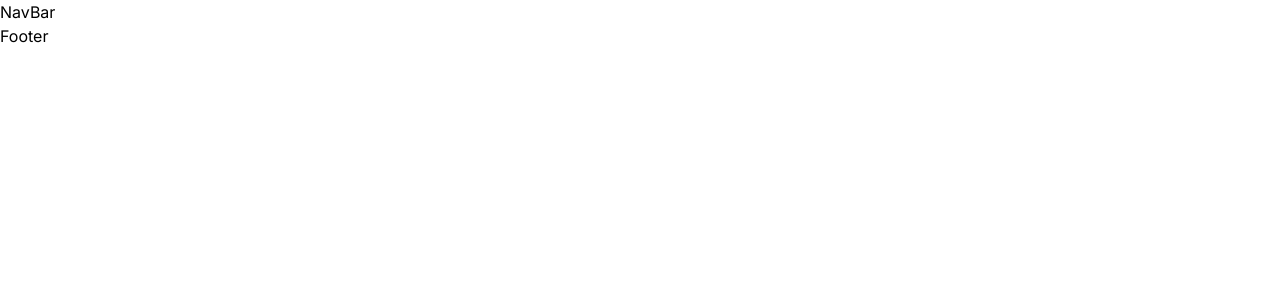
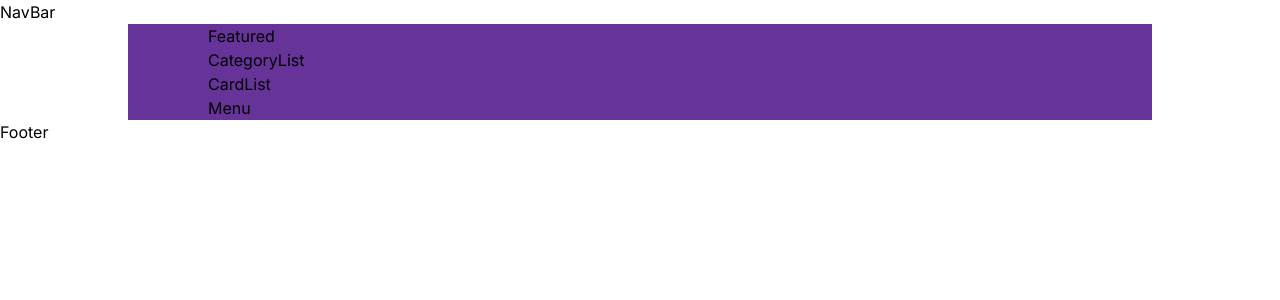
Before and after one commit to LuisArielRetanaHernadez/blog_mabi, a Next.js app: page / in a window 1280 px wide. Shown: the top 300 px of the page. Built offline with nearby package versions, Linux system fonts and the light colour scheme.

Commit message:
agregando/importando los componentes Featured, CategoryList, CardList y Menu

```diff
--- a/app/page.tsx
+++ b/app/page.tsx
@@ -1,9 +1,23 @@
 import Image from "next/image";
 import Link from "next/link";
 
+import style from "./globals.css";
+
+// components
+import Featured from "@/components/featured/Featured";
+import CategoryList from "@/components/categoryList/CategoryList";
+import CardList from "@/components/cardList/CardList";
+import Menu from "@/components/menu/Menu";
+
 export default function Home() {
   return (
-    <div>
+    <div className={style.container}>
+      <Featured />
+      <CategoryList />
+      <div className={style.content}>
+        <CardList />
+        <Menu />
+      </div>
     </div>
   );
 }
```
